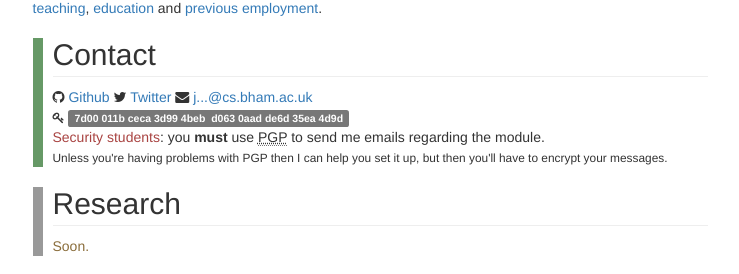
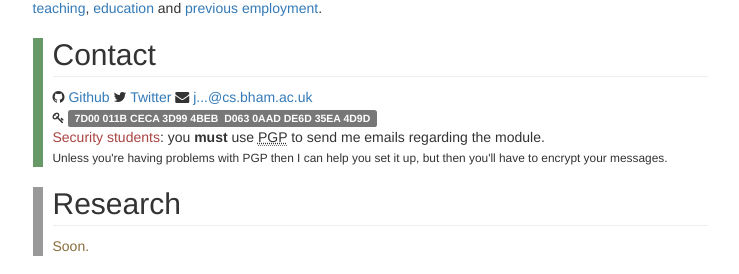
Before and after one commit to sacko87/sacko87.github.io, a Jekyll site: the page built from index.html, in a window 1280 px wide. Shown: the part 188-462 px from the top of the page, without its empty margins (270-1009 px from the left). Built offline with Jekyll 4.4.1, drawn with Linux system fonts in a browser that asks for light colours; nearby versions of some CDN libraries.

Commit message:
Update index.html

```diff
--- a/index.html
+++ b/index.html
@@ -23,7 +23,7 @@ myself. It provides my <a href="#contact">contact details</a>,
     <i class="fa fa-github"></i> <a href="https://github.com/sacko87" title="John T. Saxon on Github">Github</a>
     <i class="fa fa-twitter"></i> <a href="https://twitter.com/sacko87" title="John T. Saxon on Twitter">Twitter</a>
     <i class="fa fa-envelope"></i> <a href="http://www.google.com/recaptcha/mailhide/d?k=01ytP8t89YidqS8CEpBKslmA==&amp;c=ZJR6ARKq-nQfskRJT5mqxupiQkQu5hkFlMzZ8BPG224=" onclick="window.open('http://www.google.com/recaptcha/mailhide/d?k\07501ytP8t89YidqS8CEpBKslmA\75\75\46c\75ZJR6ARKq-nQfskRJT5mqxupiQkQu5hkFlMzZ8BPG224\075', '', 'toolbar=0,scrollbars=0,location=0,statusbar=0,menubar=0,resizable=0,width=500,height=300'); return false;" title="Reveal this e-mail address">j...@cs.bham.ac.uk</a><br />
-    <small><i class="fa fa-key"></i></small> <span class="text-lowercase label label-default">7D00 011B CECA 3D99 4BEB&nbsp;&nbsp;D063 0AAD DE6D 35EA 4D9D</span><br />
+    <small><i class="fa fa-key"></i></small> <span class="label label-default">7D00 011B CECA 3D99 4BEB&nbsp;&nbsp;D063 0AAD DE6D 35EA 4D9D</span><br />
     <span class="text-danger">Security students</span>: you <strong>must</strong> use <abbr title="Pretty Good Privacy">PGP</abbr> to send me emails regarding the module.<br />
     <small>Unless you're having problems with PGP then I can help you set it up, but then you'll have to encrypt your messages.</small>
   </p>
```
